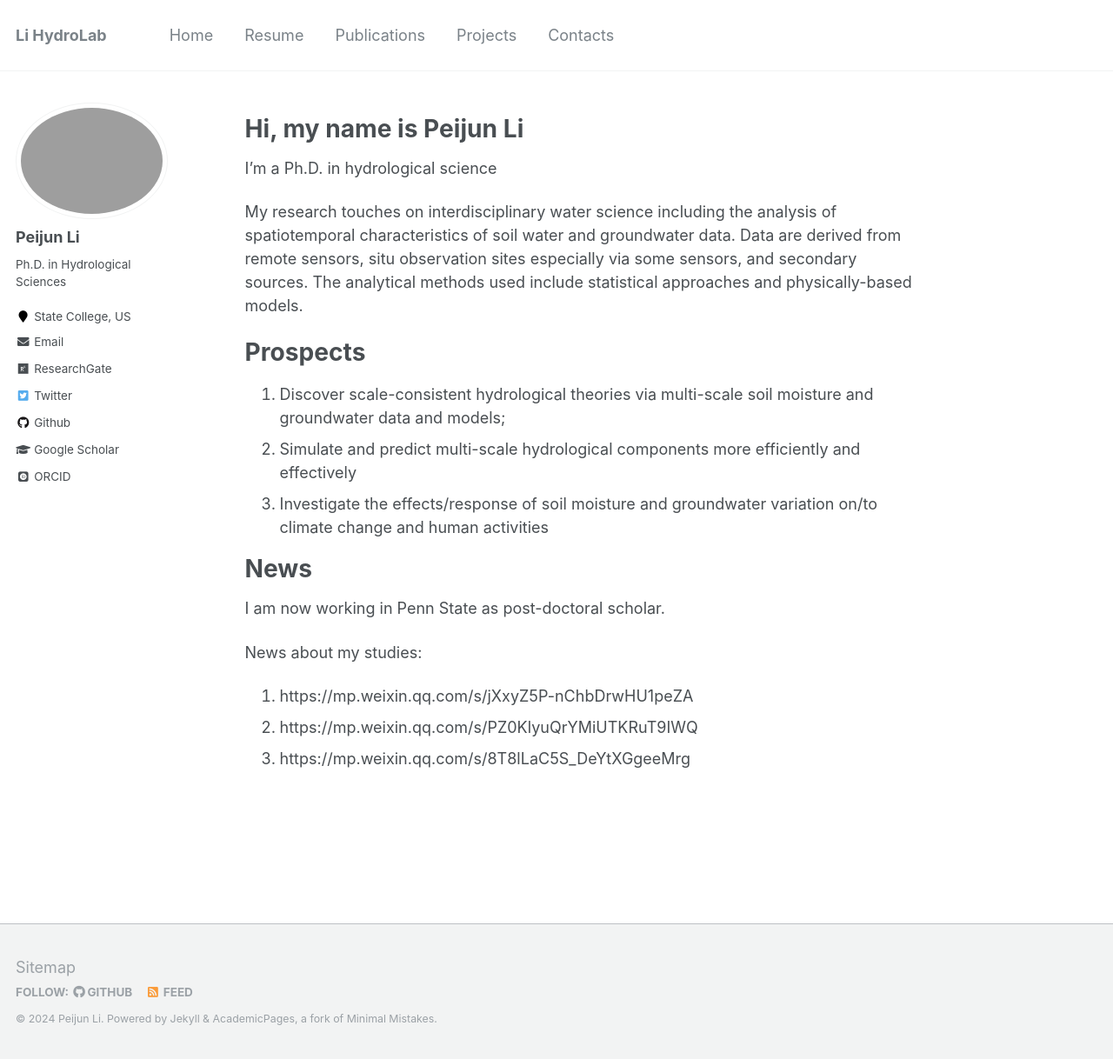
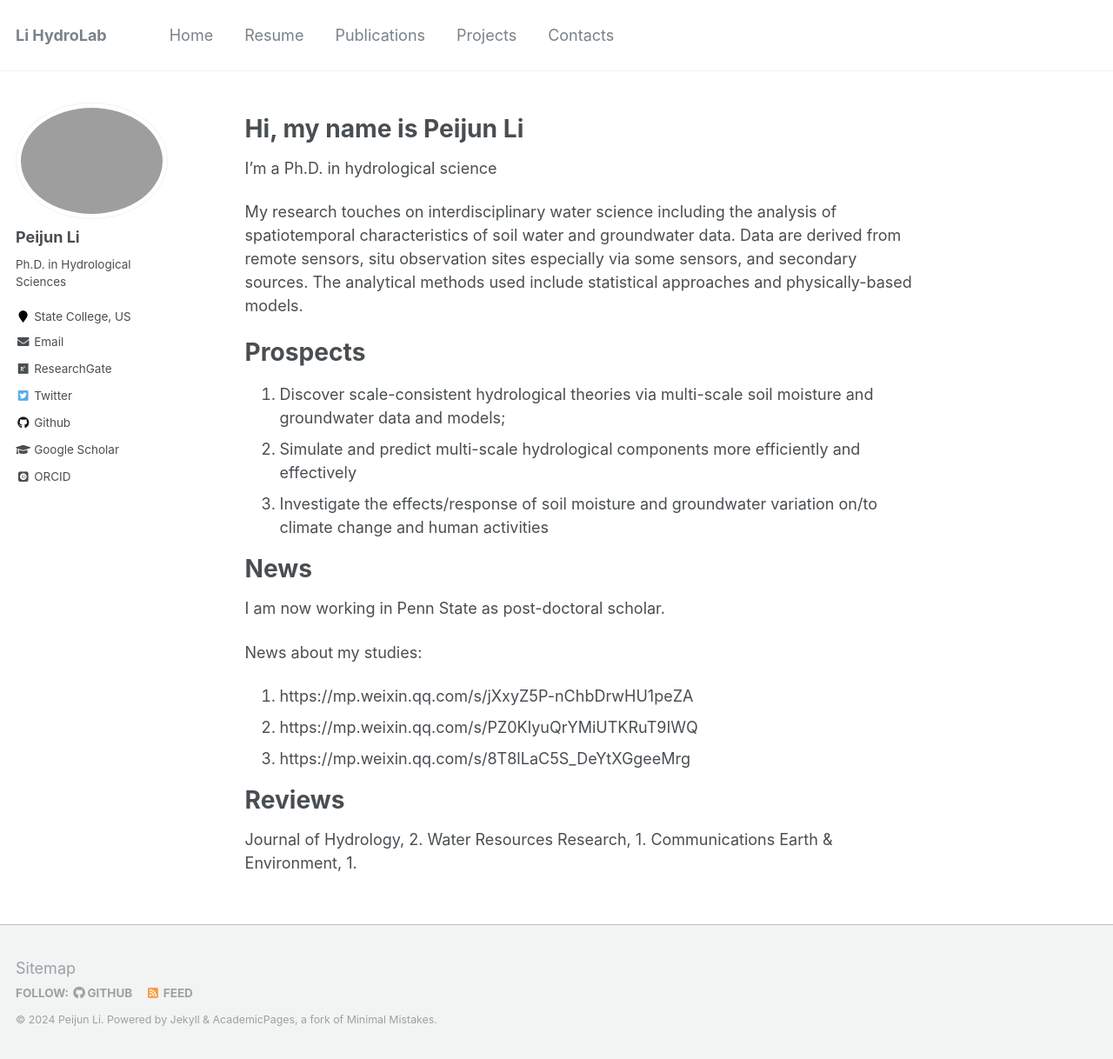
Before and after one commit to PercyLeeMaxWell/PercyLeeMaxWell.github.io, a Jekyll site: the page built from _pages/about.md, in a window 1280 px wide and 1218 px high. Shown: the whole window at 87% size. Built offline with Jekyll 4.4.1, drawn with Linux system fonts in a browser that asks for light colours; some web fonts are replaced.

Commit message:
update reviews

```diff
--- a/_pages/about.md
+++ b/_pages/about.md
@@ -29,3 +29,10 @@ News about my studies:
 1. https://mp.weixin.qq.com/s/jXxyZ5P-nChbDrwHU1peZA
 2. https://mp.weixin.qq.com/s/PZ0KlyuQrYMiUTKRuT9IWQ
 3. https://mp.weixin.qq.com/s/8T8lLaC5S_DeYtXGgeeMrg
+
+
+Reviews
+======
+Journal of Hydrology, 2.
+Water Resources Research, 1.
+Communications Earth & Environment, 1.
```
